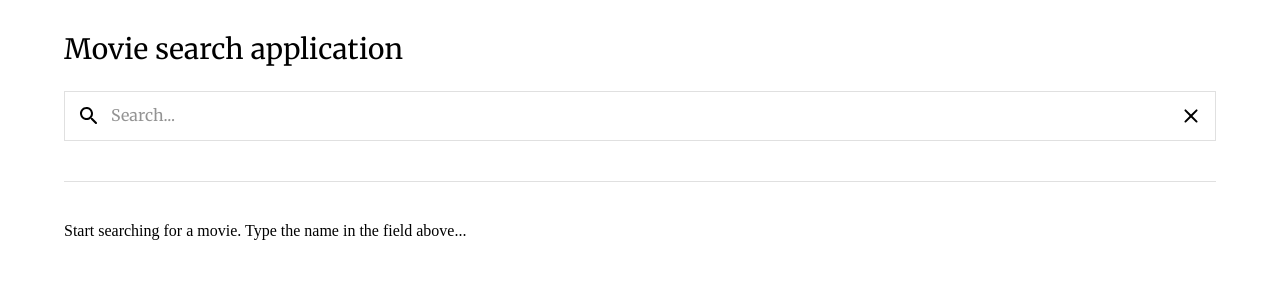
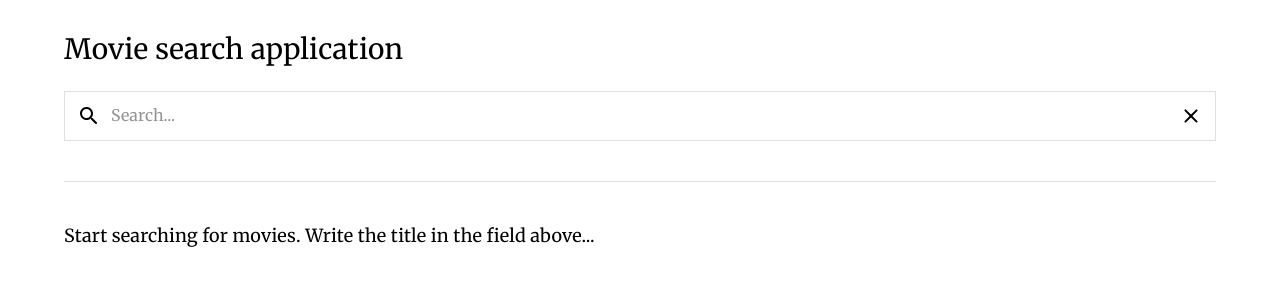
Before and after one commit to asus18019/movie-search-app, a Next.js app: page / in a window 1280 px wide. Shown: the top 300 px of the page. Built offline with nearby package versions, Linux system fonts and the light colour scheme.

Commit message:
add loader and minor changes in the homepage markup

```diff
--- a/src/pages/index.tsx
+++ b/src/pages/index.tsx
@@ -8,7 +8,8 @@ import {
 	styled,
 	Stack,
 	Divider,
-	Grid
+	Grid,
+	CircularProgress
 } from '@mui/material';
 import SearchRoundedIcon from '@mui/icons-material/SearchRounded';
 import ClearRoundedIcon from '@mui/icons-material/ClearRounded';
@@ -29,6 +30,10 @@ const SearchInput = styled(InputBase)({
 	width: '100%',
 	fontFamily: 'Merriweather',
 	color: 'black'
+});
+
+const PlainText = styled(Typography)({
+	fontFamily: 'Merriweather'
 });
 
 const Home = () => {
@@ -55,7 +60,7 @@ const Home = () => {
 
 	const isLoading = Status.LOADING === status;
 	const isSuccess = Status.SUCCESS === status;
-	const isError = Status.ERROR === status
+	const isError = Status.ERROR === status;
 
 	return (
 		<>
@@ -101,6 +106,10 @@ const Home = () => {
 						<Divider sx={ { my: { xs: 3, lg: 5 } } }/>
 						{
 							isSuccess ? (
+								<Box>
+									<PlainText sx={ { fontSize: { xs: '16px', lg: '18px' }, mb: { xs: 3, lg: 5 } } }>
+										Movies found: { totalResults }
+									</PlainText>
 									<Grid container spacing={ { xs: 3, lg: 6 } }>
 										{
 											movies.map(movie => {
@@ -113,12 +122,18 @@ const Home = () => {
 											})
 										}
 									</Grid>
+								</Box>
 							) : isLoading ? (
-								<div>Loading...</div>
+								<CircularProgress size={ 60 } sx={ { mx: '50%' } }/>
 							) : isError ? (
-								<div>An error happened: { error }</div>
+								<PlainText sx={ { fontSize: { xs: '16px', lg: '18px' } } }>
+									Oops... An error happened: { error } <br/>
+									Try to write another title
+								</PlainText>
 							) : (
-								<div>Start searching for a movie. Type the name in the field above...</div>
+								<PlainText sx={ { fontSize: { xs: '16px', lg: '18px' } } }>
+									Start searching for movies. Write the title in the field above...
+								</PlainText>
 							)
 						}
 					</Box>
```
Lines whose indentation alone changed are shown as unchanged.
